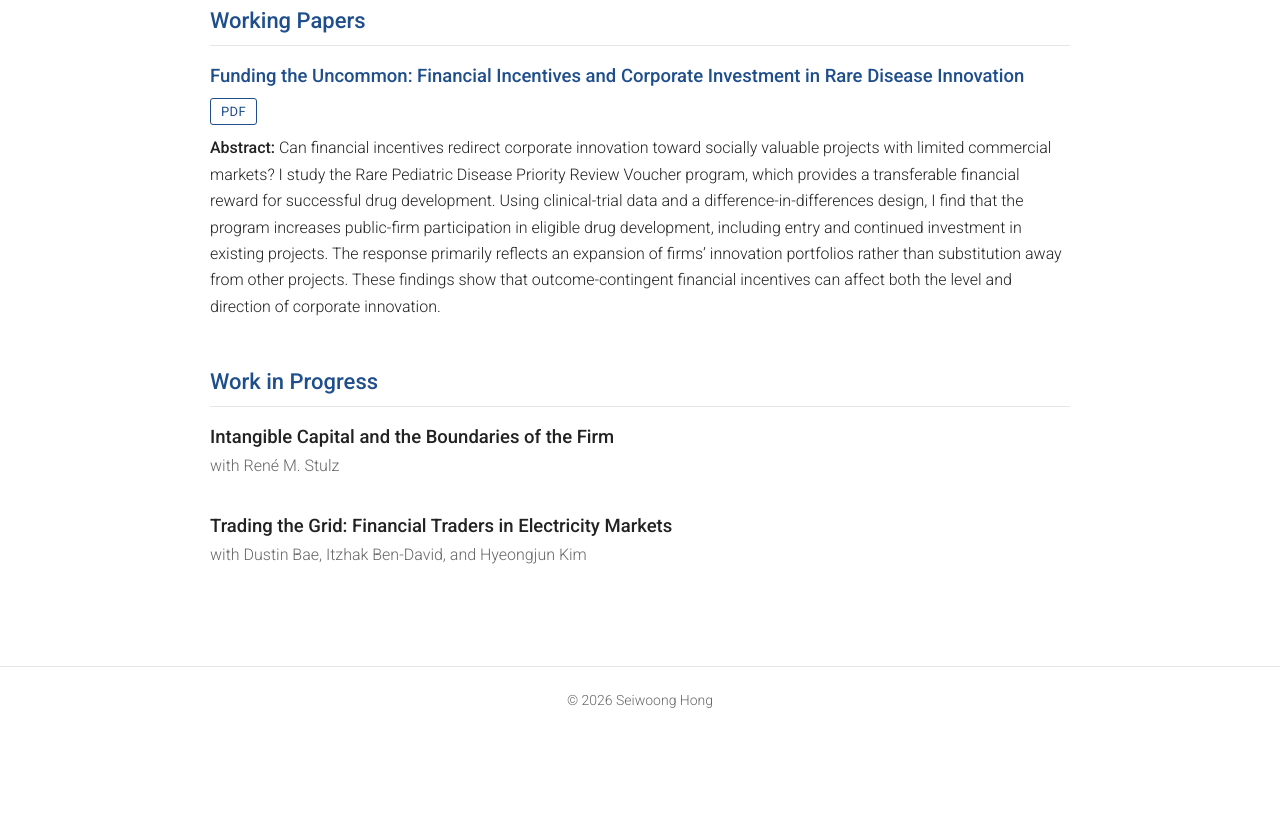
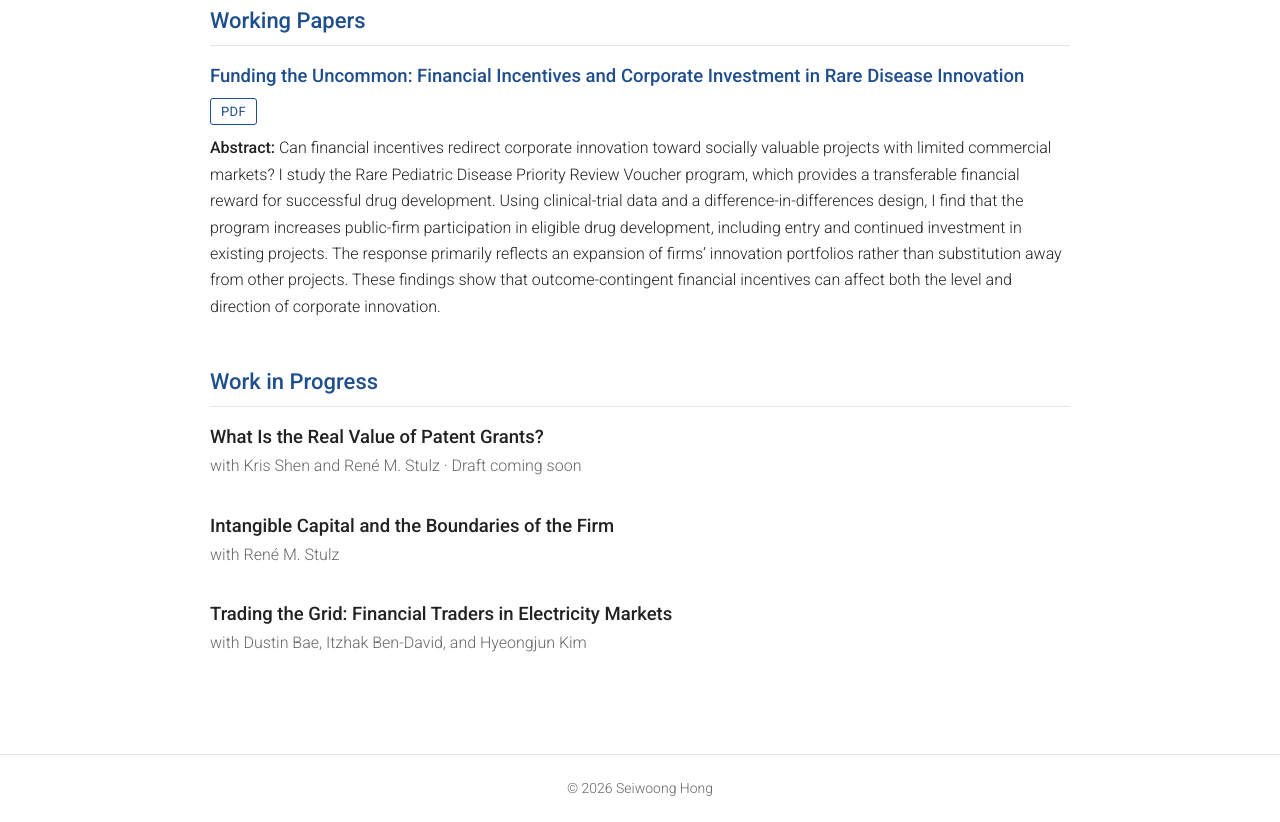
Before and after one commit to hseiwoong-dot/hseiwoong-dot.github.io, a plain HTML site: page research.html in a window 1280 px wide. Shown: the part 579-1401 px from the top of the page. Before the commit the page ends 1313 px from the top, so only its background shows below. Drawn offline with Linux system fonts and the light colour scheme.

Commit message:
Add files via upload

```diff
--- a/research.html
+++ b/research.html
@@ -49,6 +49,11 @@
   <h2>Work in Progress</h2>
 
   <div class="paper">
+    <div class="title">What Is the Real Value of Patent Grants?</div>
+    <div class="coauthors">with Kris Shen and René M. Stulz · Draft coming soon</div>
+  </div>
+
+  <div class="paper">
     <div class="title">Intangible Capital and the Boundaries of the Firm</div>
     <div class="coauthors">with René M. Stulz</div>
   </div>
```
